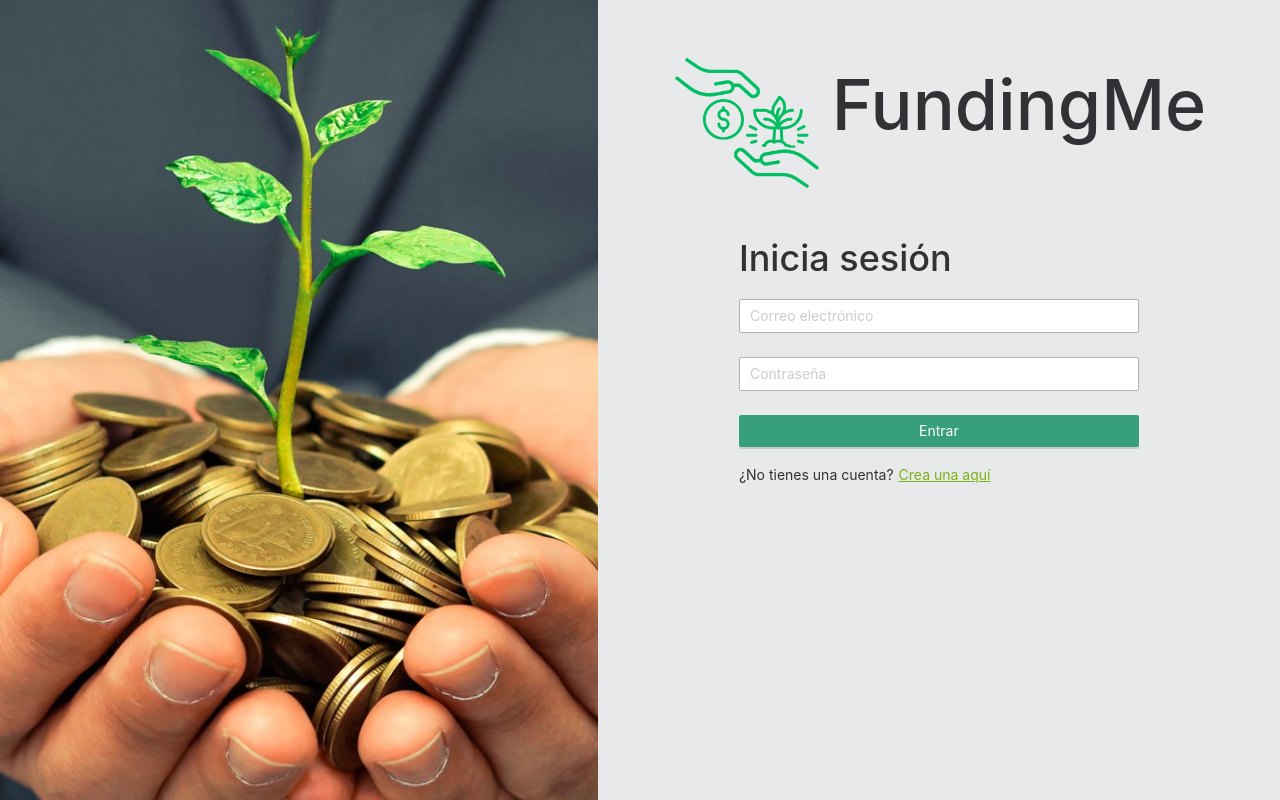
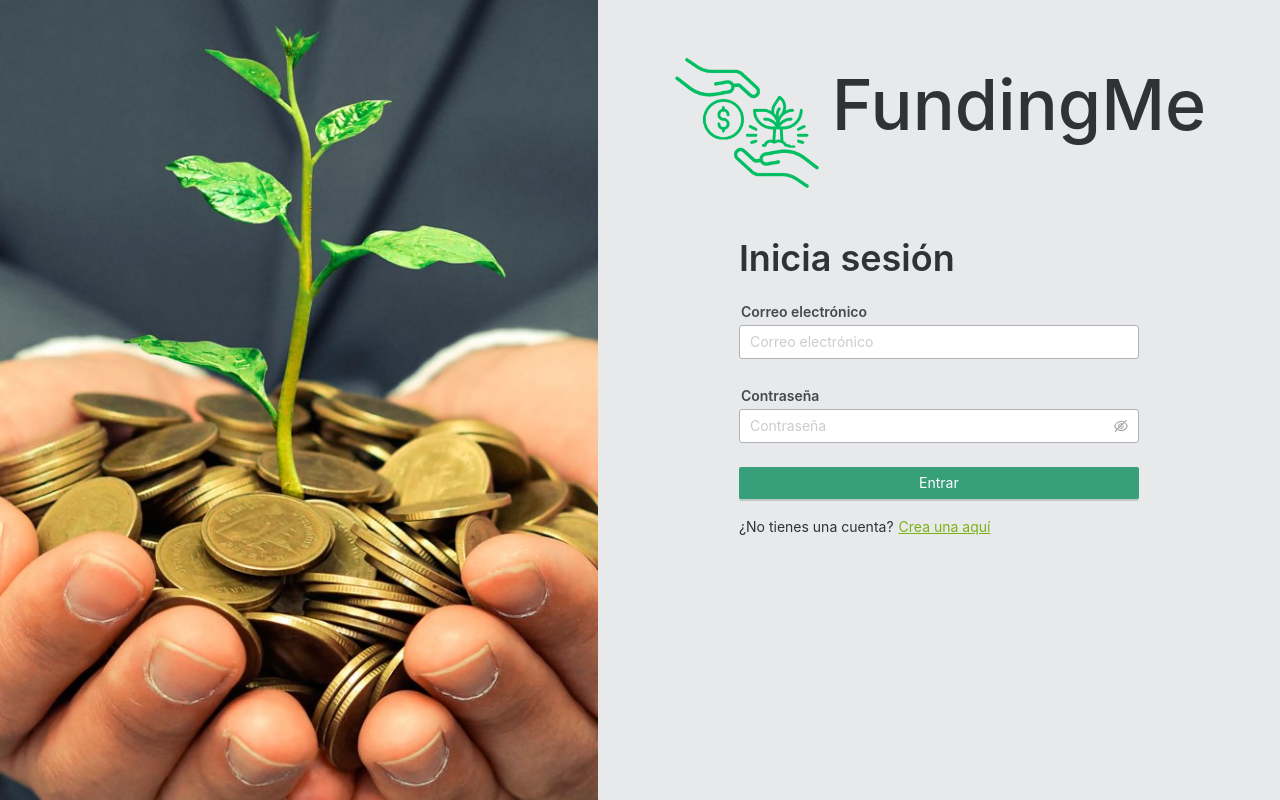
Before and after one commit to felipecs13/FundingMe, a React (Vite) app: page /login in a window 1280 px wide. Built offline with nearby package versions, Linux system fonts and the light colour scheme.

Commit message:
Add forms validator

```diff
--- /dev/null
+++ b/src/helpers/rutFormatter.ts
@@ -0,0 +1,15 @@
+export const rutFormatter = (rut: string) => {
+  if (!rut) return ''
+  const newRut = rut.replace(/\./g, '').replace(/-/g, '').trim().toLowerCase()
+  const lastDigit = newRut.substr(-1, 1)
+  const rutDigit = newRut.substr(0, newRut.length - 1)
+  let format = '';
+  for (let i = rutDigit.length; i > 0; i -= 1) {
+    const e = rutDigit.charAt(i - 1)
+    format = e.concat(format)
+    if (i % 3 === 0) {
+      format = '.'.concat(format)
+    }
+  }
+  return format.concat('-').concat(lastDigit)
+}
--- a/src/views/Login.tsx
+++ b/src/views/Login.tsx
@@ -57,7 +57,6 @@ const Login = () => {
         <>
           <FormContainer>
             <BigText>Inicia sesión</BigText>
-
             <Form
               form={form}
               layout="vertical"
@@ -65,11 +64,16 @@ const Login = () => {
               onFinish={onFinish}
             >
               <Item
+                label="Correo electrónico"
                 name="email"
                 rules={[
                   {
                     required: true,
                     message: 'El correo electrónico es requerido',
+                  },
+                  {
+                    type: 'email',
+                    message: 'El correo electrónico no es válido',
                   },
                 ]}
               >
@@ -79,15 +83,21 @@ const Login = () => {
                 />
               </Item>
               <Item
+                label="Contraseña"
                 name="password"
                 rules={[
                   {
                     required: true,
                     message: 'La contraseña es requerida',
                   },
+                  {
+                    min: 8,
+                    max: 14,
+                    message: 'La contraseña debe tener entre 8 y 14 caracteres',
+                  },
                 ]}
               >
-                <StyledInput
+                <StyledPassword
                   placeholder="Contraseña"
                   type="password"
                 />
@@ -100,7 +110,7 @@ const Login = () => {
               </StyledButton>
             </Form>
             <Footer>
-              <div>¿No tienes una cuenta? </div>
+              <div>¿No tienes una cuenta?</div>
               <StyledLink to={'/register'}>Crea una aquí</StyledLink>
             </Footer>
           </FormContainer>
@@ -139,12 +149,20 @@ export const FormContainer = styled.div`
 export const BigText = styled.div`
   margin: 20px 0px;
   font-size: 36px;
-  font-weight: 500;
+  font-weight: 600;
   color: ${colors.fontColor};
 `
 
 export const StyledInput = styled(Input)`
-  border-radius: 2px;
+  border-radius: 3px;
+  border: 1px solid #b1b2b5;
+  width: 100%;
+  margin-bottom: 0px;
+  padding: 5px 10px;
+`
+
+export const StyledPassword = styled(Input.Password)`
+  border-radius: 3px;
   border: 1px solid #b1b2b5;
   width: 100%;
   margin-bottom: 0px;
@@ -152,17 +170,15 @@ export const StyledInput = styled(Input)`
 `
 
 export const Item = styled(Form.Item)`
-  :hover {
-    border-color: #00c16c;
-  }
-  :focus {
-    border-color: #00c16c;
-    box-shadow: 0 0 0 2px rgba(0, 193, 108, 0.1);
-    border-inline-end-width: 1px;
-    outline: 0;
-  }
   .ant-form-item-explain-error {
     font-size: 12px;
+  }
+  label {
+    font-weight: 600;
+    margin: 0;
+  }
+  .ant-form-item-label {
+    padding: 2px;
   }
 `
 
--- a/src/views/Register.tsx
+++ b/src/views/Register.tsx
@@ -1,6 +1,4 @@
-import styled from 'styled-components'
 import PictureForm from '../components/PictureForm'
-import { colors } from '../styles/constants'
 import { Form, message } from 'antd'
 import { useState } from 'react'
 import {
@@ -8,12 +6,14 @@ import {
   StyledLink,
   StyledButton,
   StyledInput,
+  StyledPassword,
   FormContainer,
   BigText,
-  Item as BaseItem,
+  Item,
 } from './Login'
 import { Spin } from 'antd'
 import { LoadingContainer } from './Dashboard'
+import { rutFormatter } from '../helpers/rutFormatter'
 
 const Register = () => {
   const [form] = Form.useForm()
@@ -60,6 +60,11 @@ const Register = () => {
     }
   }
 
+  const handleRut = (e: React.ChangeEvent<HTMLInputElement>) => {
+    const rut = e.target.value
+    form.setFieldsValue({ rut: rutFormatter(rut) })
+  }
+
   return (
     <PictureForm>
       {loading ? (
@@ -83,28 +88,29 @@ const Register = () => {
               rules={[
                 {
                   required: true,
-                  message: 'Tu nombre es requerido',
+                  message: 'Debe ingresar su nombre',
                 },
               ]}
             >
               <StyledInput
-                placeholder="Ingresa tus nombre"
+                placeholder="Nombre Apellido"
                 type="text"
               />
             </Item>
-            {/* TODO: Add RUT validation and format */}
             <Item
               name="rut"
               label="RUT"
               rules={[
                 {
                   required: true,
-                  message: 'Tu rut es requerido',
+                  message: 'Debe ingresar su RUT',
                 },
               ]}
             >
               <StyledInput
-                placeholder="Ingresa tu rut"
+                maxLength={12}
+                onChange={handleRut}
+                placeholder="12.345.678-9"
                 type="text"
               />
             </Item>
@@ -114,12 +120,16 @@ const Register = () => {
               rules={[
                 {
                   required: true,
-                  message: 'El correo electrónico es requerido',
+                  message: 'Debe ingresar un correo electrónico',
+                },
+                {
+                  type: 'email',
+                  message: 'El correo electrónico no es válido',
                 },
               ]}
             >
               <StyledInput
-                placeholder="Correo electrónico"
+                placeholder="ejemplo@ejemplo.com"
                 type="email"
               />
             </Item>
@@ -129,11 +139,16 @@ const Register = () => {
               rules={[
                 {
                   required: true,
-                  message: 'La contraseña es requerida',
+                  message: 'Debe ingresar una contraseña',
+                },
+                {
+                  min: 8,
+                  max: 14,
+                  message: 'La contraseña debe tener entre 8 y 14 caracteres',
                 },
               ]}
             >
-              <StyledInput
+              <StyledPassword
                 placeholder="Contraseña"
                 type="password"
               />
@@ -145,7 +160,7 @@ const Register = () => {
               rules={[
                 {
                   required: true,
-                  message: 'Por favor confirma tu contraseña',
+                  message: 'Debe confirmar su contraseña',
                 },
                 {
                   validator: (_, value) => validatePasswords('password', value),
@@ -153,8 +168,8 @@ const Register = () => {
                 },
               ]}
             >
-              <StyledInput
-                placeholder="Ingresa nuevamente tu contraseña"
+              <StyledPassword
+                placeholder="Repite contraseña"
                 type="password"
               />
             </Item>
@@ -175,15 +190,4 @@ const Register = () => {
   )
 }
 
-const Item = styled(BaseItem)`
-  label {
-    font-weight: 500;
-    font-color: ${colors.fontColor};
-    margin: 0;
-  }
-  .ant-form-item-label {
-    padding: 2px;
-  }
-`
-
 export default Register
```
